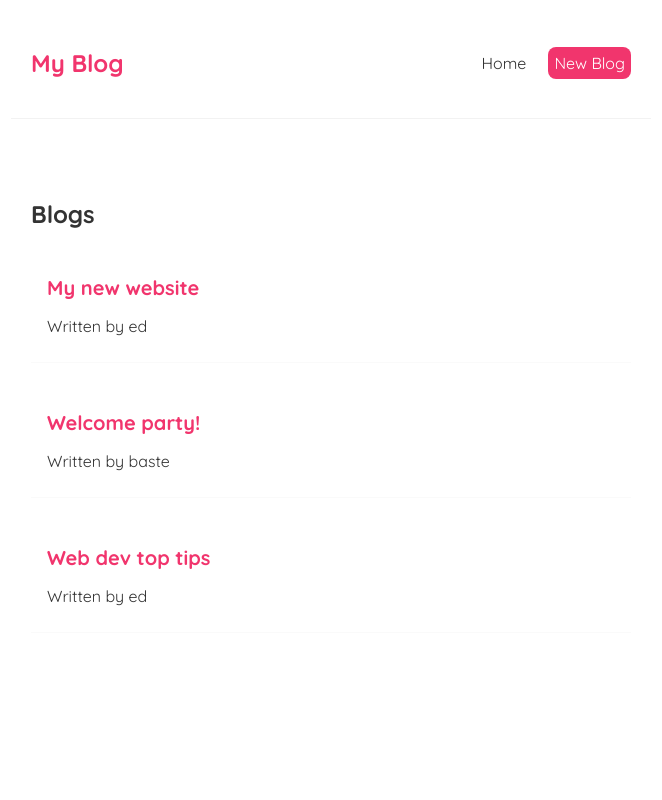
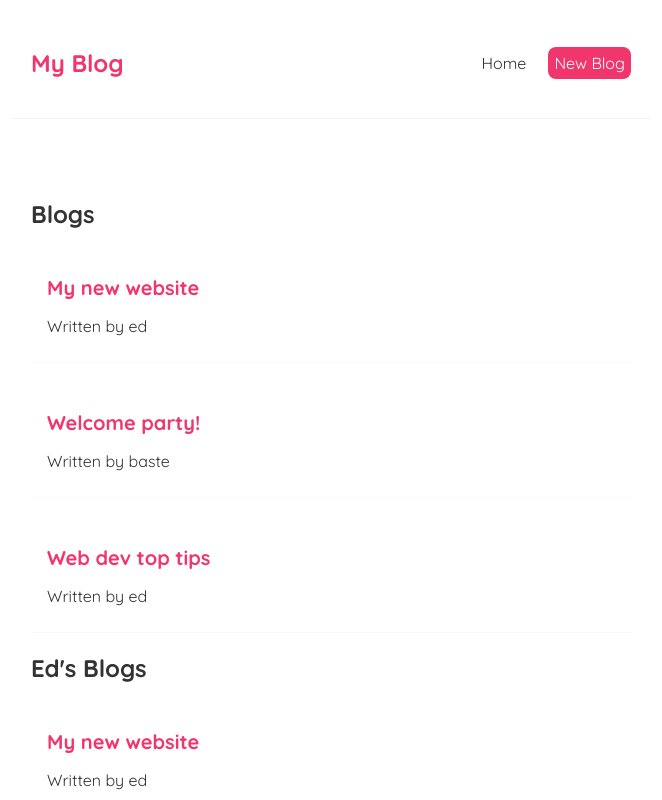
Before and after one commit to edcabiltes/react-workout, a React (Create React App) app: page / in a window 1280 px wide. Shown: the top 800 px of the page, without its empty margins (309-971 px from the left). Built offline with nearby package versions, Linux system fonts and the light colour scheme.

Commit message:
reuse component

```diff
--- a/src/Home.js
+++ b/src/Home.js
@@ -11,6 +11,7 @@ const Home = () => {
   return (
     <div className="home">
       <BlogList blogs={blogs} title="Blogs" />
+      <BlogList blogs={blogs.filter(blog => blog.author === `ed`)} title="Ed's Blogs" />
     </div>
   )
 }
```
